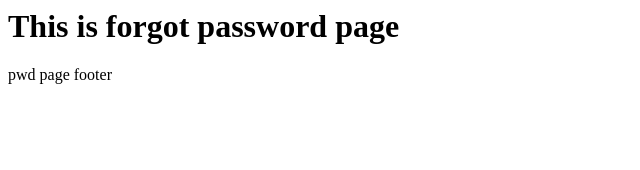
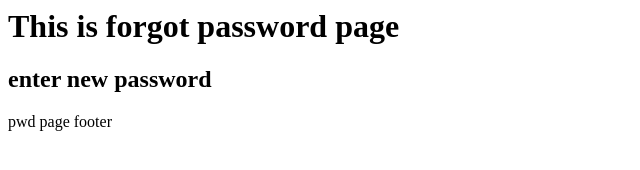
Before and after one commit to sarangashyamdas/demo-bloodbank-app, a plain HTML site: page forgot-password.html in a window 1280 px wide. Shown: the whole page, without its empty margins (0-640 px from the left). Drawn offline with Linux system fonts and the light colour scheme.

Commit message:
heading 2 added

```diff
--- a/forgot-password.html
+++ b/forgot-password.html
@@ -6,6 +6,7 @@
         <h1>
             This is forgot password page
         </h1>
+        <h2>enter new password</h2>
         <footer>pwd page footer</footer>
     </body>
 </html>
```
